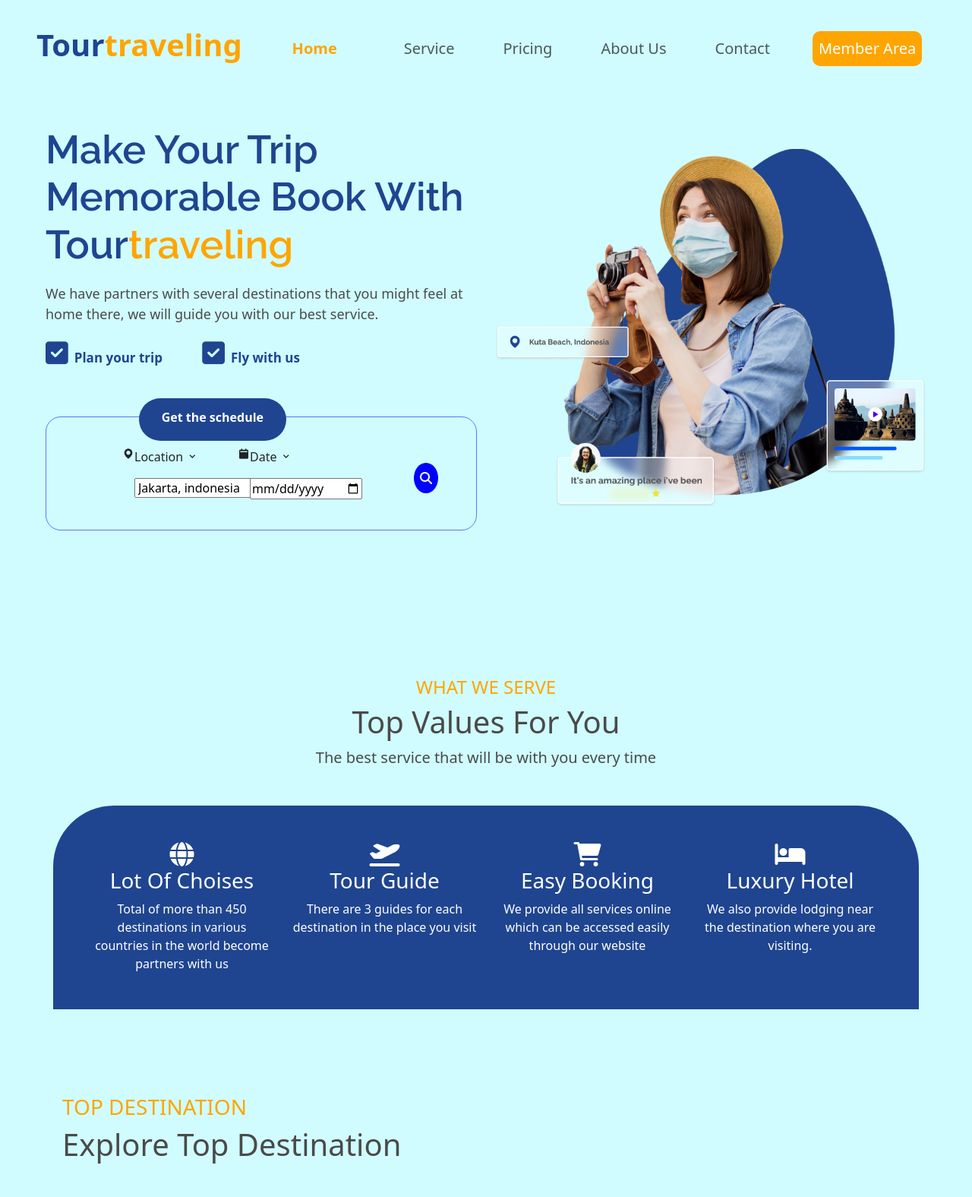
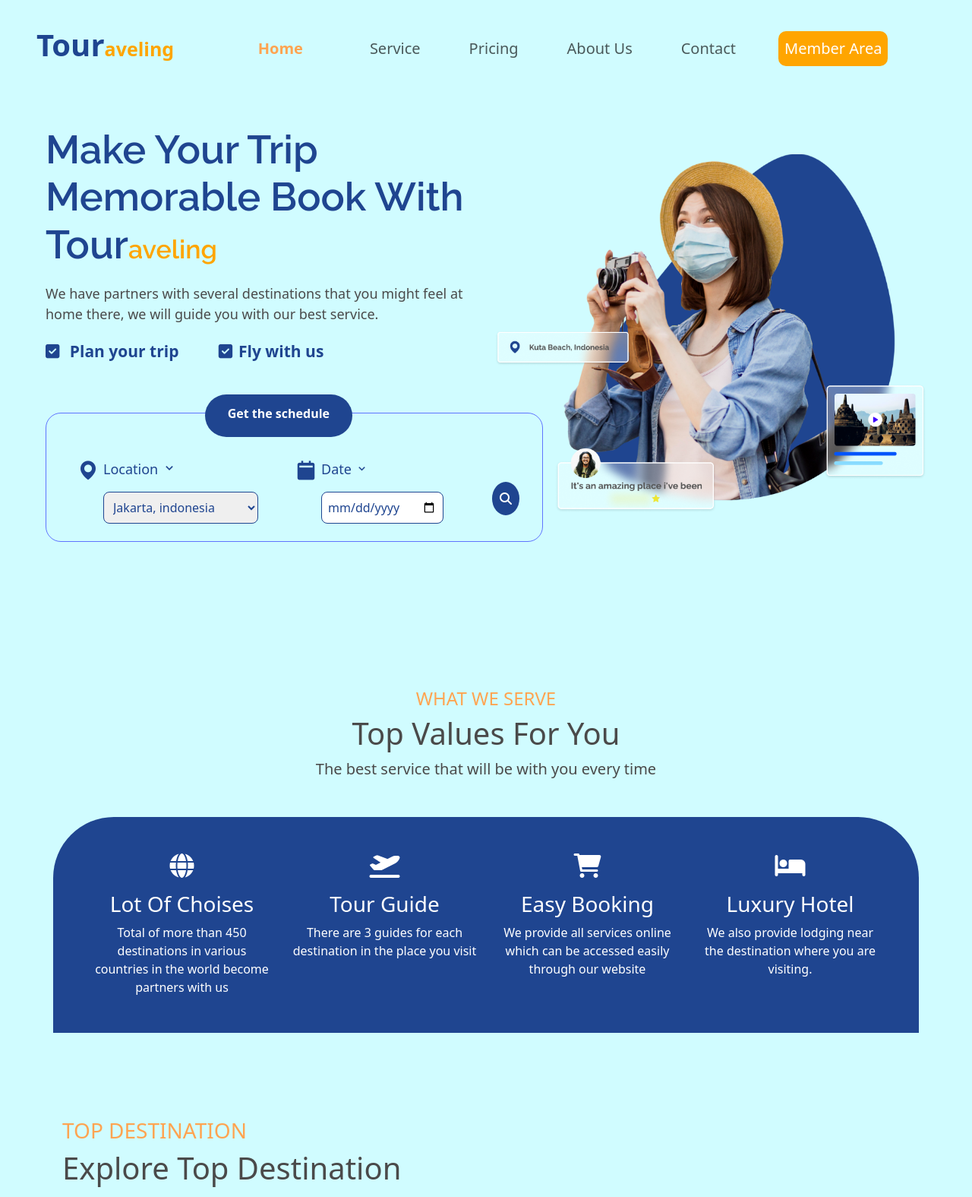
Before and after one commit to mbasyar/web-travel, a plain HTML site: page index.html in a window 1280 px wide. Shown: the top 1575 px of the page at 76% size. Drawn offline with nearby package versions, Linux system fonts and the light colour scheme.

Commit message:
edit page 1

```diff
--- a/index.html
+++ b/index.html
@@ -3,27 +3,36 @@
   <head>
     <meta charset="utf-8">
     <meta name="viewport" content="width=device-width, initial-scale=1">
-    <title>Tourtraveling</title>
+    <title>Travel App</title>
+    <!--animasi aos-->
     <link rel="stylesheet" href="https://unpkg.com/aos@next/dist/aos.css" />
+    <!--icon judul website-->
     <link rel="icon" href="./asssets/testi.png" type="image/x-icon">
+    <!--box-icon-->
     <link href='https://unpkg.com/boxicons@2.0.9/css/boxicons.min.css' rel='stylesheet'>
+    <!--css manual-->
     <link rel="stylesheet" href="./style.css">
+    <!--font awesome-->
     <link rel="stylesheet" href="https://cdnjs.cloudflare.com/ajax/libs/font-awesome/6.2.1/css/all.min.css">
-
+    <!--bootstrap-->
     <link href="https://cdn.jsdelivr.net/npm/bootstrap@5.3.0/dist/css/bootstrap.min.css" rel="stylesheet" integrity="sha384-9ndCyUaIbzAi2FUVXJi0CjmCapSmO7SnpJef0486qhLnuZ2cdeRhO02iuK6FUUVM" crossorigin="anonymous">
   </head>
+
+
   <body style="background-color: #D0FCFF;">
-    <!--navbar-->
+
+    <!--navbar bootstrap-->
     <nav class="navbar navbar-expand-lg py-4 ">
-      <div class="container-fluid px-5">
-        <a class="tour navbar-brand text-xl-center" href="#">Tour<span class="travel">traveling</span></a>
+      <div class="container-fluid px-md-5">
+        <a class="tour navbar-brand text-xl-center" href="#">Tour<span class="travel" style="font-size: 25px;">aveling</span></a>
         <button class="navbar-toggler" type="button" data-bs-toggle="collapse" data-bs-target="#navbarNav" aria-controls="navbarNav" aria-expanded="false" aria-label="Toggle navigation">
           <span class="navbar-toggler-icon"></span>
         </button>
         <div class="collapse navbar-collapse" id="navbarNav">
           <ul class="navbar-nav mx-auto">
             <li class="nav-item me-5">
-              <a class="nav-link mx-4 active" aria-current="page" href="#home" style="color: orange; font-weight: bold;">Home</a>
+              <a class="nav-link mx-md-4 active" aria-current="page" href="#home" style="color:
+              #FFA451; font-weight: bold;">Home</a>
             </li>
             <li class="nav-item me-5">
               <a class="nav-link " href="#service">Service</a>
@@ -44,39 +53,42 @@
         </div>
       </div>
     </nav>
-    <!--jumbotron home-->
+
+    <!--jumbotron area-->
     <div class="container-fluid mb-5 mt-5" id="home">
       <div class="row justify-content-center align-items-center p-0 px-md-5">
         <div class="content_left col-12 col-md-6" data-aos="fade-right" data-aos-duration="2000">
           <section class="mx-auto w-100">
-            <h1 class="tagline" style="font-weight: 900; font-size: xx-large;">Make Your Trip Memorable Book With Tour<span class="travel">traveling</span></h1>
-            <p style="font-size:18px; text-align:left; margin:20px 0px; color: #4a4a4a;">We have partners with several destinations that you might feel at home there, we will guide you with our best service. </p>
-            <span class="me-5" style="color: #1f4590; font-weight: bold; font-size: 17px;"><i class="fa-solid fa-square-check fa-2x me-2"></i>Plan your trip</span>
-            <span style="color: #1f4590; font-weight: bold; font-size: 17px;"><i class="fa-solid fa-square-check fa-2x me-2"></i>Fly with us</span> <br>
-            <div class="form-panel" style="margin-top: 4rem; border: 1px solid rgba(0, 0, 255, 0.541); border-radius: 20px; padding: 10px; padding-top: 20px; display: flex; position: relative; height: 150px;">
+            <h1 class="tagline" style="font-weight: 900; font-size: xx-large;">Make Your Trip Memorable Book With Tour<span class="travel" style="font-size: 34px;">aveling</span></h1>
+            <p style="font-size:18px; text-align:left; margin:20px 0px; font-weight: 500; color: #4a4a4a;">We have partners with several destinations that you might feel at home there, we will guide you with our best service. </p>
+            <span class="me-5" style="color: #1f4590; font-weight: bold; font-size: 21px;"><i class="fa-solid fa-square-check fa-1x me-2"></i>
+             Plan your trip</span>
+            <span style="color: #1f4590; font-weight: bold; font-size: 21px; margin-top: 200px;"><i class="fa-solid fa-square-check fa-1x me-2"></i>Fly with us</span> <br>
+            <div class="form-panel" style="margin-top: 4rem; border: 1px solid rgba(0, 0, 255, 0.541); border-radius: 20px; padding: 10px; padding-top: 20px; display: flex; position: relative; height: 170px; width: 655px;">
               <div class="title-form ms-5" style="background-color: #1f4590; color: white; position: absolute; top: -25px; right: 250px; border-radius: 30px; padding: 3px 30px;">
                   <p style="font-weight: semi-bold; margin-top: 10px; font-weight: bold">Get the schedule</p>
               </div>
-              <div class="form-location" style="position: absolute; left: 100px; top: 40px; display: flex;">
-                  <i class='bx bxs-map loc'></i>
+              <div class="form-location" style="position: absolute; left: 40px; top: 60px; display: flex;">
+                  <i class='bx bxs-map loc' style="font-size: 30px; color: #1f4590; margin-right: 5px;"></i>
                   <div class="location">
-                      <p>Location <i class='bx bx-chevron-down'></i></p>
-                      <select>
+                      <p style="font-size: 18px; font-weight: 800px; color: #1f4590;">Location <i class='bx bx-chevron-down' style="font-size: 20px;"></i></p>
+                      <select style="border: 1px solid #1f4590; border-radius: 8px; padding: 8px; color: #1f4590;">
                           <option value="">Jakarta, indonesia</option>
                           <option value="">Bali, indonesia</option>
                           <option value="">Yogyakarta, indonesia</option>
                       </select>
                   </div>
               </div>
-              <div class="form-date" style="position: absolute; right: 150px; top: 40px; display: flex;">
-                  <i class='bx bxs-calendar-alt cal'></i>
+              <div class="form-date" style="position: absolute; right: 130px; top: 60px; display: flex;">
+                  <i class='bx bxs-calendar-alt cal' style="font-size: 30px; color: #1f4590; margin-right: 5px;"></i>
                   <div class="date">
-                      <p>Date <i class='bx bx-chevron-down'></i></p>
-                      <input type="date">
+                      <p style="font-size: 18px; font-weight: 800px; color: #1f4590;">Date <i class='bx bx-chevron-down'></i></p>
+                      <input type="date" style="border: 1px solid #1f4590; border-radius: 8px; padding: 8px; color: #1f4590;">
                   </div>
               </div>
-              <div class="search rounded-circle p-2" style="position: absolute; right: 50px; top: 60px; background-color: blue; ">
-            <i class="fa-solid fa-magnifying-glass fa-1x text-white"></i>
+              <div class="search rounded-circle" style="position: absolute; right: 30px; top: 90px; background-color:
+#1f4590; padding: 10px;">
+            <i class="fa-solid fa-magnifying-glass fa-1x text-white" style="color: #1f4590;"></i>
           </div>
           </div>
 
@@ -93,7 +105,8 @@
     <!--konten 1 service-->
     <div class="container mt-5" id="service">
       <div class="section text-center">
-        <h4 style="color: orange; font-weight: semi-bold; text-transform: uppercase;">what we serve</h4>
+        <h4 style="color:
+#FFA451; font-weight: semi-bold; text-transform: uppercase;">what we serve</h4>
         <h1 style="color: #4a4a4a; font-size: 40px;">Top Values For You</h1>
         <p style="color: #4a4a4a; font-size: 20px;"> The best service that will be with you every time</p>
       </div>
@@ -102,12 +115,12 @@
     <div class="container-fluid mt-5">
       <div class="container p-5" style="border-top-left-radius: 80px; border-top-right-radius: 80px; background-color: #1f4590;" data-aos="fade-up" data-aos-duration="2000">
         <div class="row" style="background-color: #1f4590;"  >
-          <div class="col-3 text-center" style="position: relative;">
+          <div class="col-12 col-md-3 text-center" style="position: relative;">
             <div class="text-white" style="background-color: #1f4590;">
               <div class="card-logo">
                 <i class="fa-solid fa-globe fa-2x" width="50px" height="50px"></i>
               </div>
-              <div class="card-title">
+              <div class="card-title mt-3">
                 <h3>Lot Of Choises</h3>
               </div>
               <div class="card-desc">Total of more than 450 destinations
@@ -117,12 +130,12 @@
             </div>
           </div>
 
-          <div class="col-3 text-center">
+          <div class="col-12 col-md-3 text-center">
             <div class="text-white" style="background-color: #1f4590;">
               <div class="card-logo">
                 <i class="fa-solid fa-plane-departure fa-2x" width="50px" height="50px"></i>
               </div>
-              <div class="card-title">
+              <div class="card-title mt-3">
                 <h3>Tour Guide</h3>
               </div>
               <div class="card-desc">
@@ -130,12 +143,12 @@
                 destination in the place you visit
               </div>
             </div>
-          </div><div class="col-3 text-center">
+          </div><div class="col-12 col-md-3 text-center">
             <div class="text-white" style="background-color: #1f4590;">
               <div class="card-logo">
                 <i class="fa-solid fa-cart-shopping fa-2x"  width="50px" height="50px" ></i>
               </div>
-              <div class="card-title">
+              <div class="card-title mt-3">
                 <h3>Easy Booking</h3>
               </div>
               <div class="card-desc">
@@ -144,12 +157,12 @@
                         through our website
               </div>
             </div>
-          </div><div class="col-3 text-center">
+          </div><div class="col-12 col-md-3 text-center">
             <div class="text-white" style="background-color: #1f4590;">
               <div class="card-logo">
                 <i class="fa-solid fa-bed fa-2x"  width="50px" height="50px"></i>
               </div>
-              <div class="card-title">
+              <div class="card-title mt-3">
                 <h3>Luxury Hotel</h3>
               </div>
               <div class="card-desc">
@@ -166,19 +179,20 @@
     <!--konten3 pricing-->
     <div class="container-fluid" style="margin-top: 7rem;" id="pricing">
       <div class="container my-5">
-        <h3 style="color: orange; font-weight: semi-bold; text-transform: uppercase;" data-aos="fade-right" data-aos-duration="2000">TOP DESTINATION</h3>
+        <h3 style="color:
+#FFA451; font-weight: semi-bold; text-transform: uppercase;" data-aos="fade-right" data-aos-duration="2000">TOP DESTINATION</h3>
         <h1 style="color: #4a4a4a; font-size: 40px" data-aos="fade-right" data-aos-duration="2000">Explore Top Destination</h1>
       </div>
       <div class="section2">
         <div class="container">
           <div class="row">
-            <div class="col-3" data-aos="fade-up" data-aos-duration="2000">
+            <div class="col-md-3 col-12 mb-4" data-aos="fade-up" data-aos-duration="2000">
               <div class="card-box" style="background-image: url(./asssets/jogja.webp); background-size: cover;">
                 <div class="section-card">
                     <div class="duo-card mx-auto flex px-2">
                       <span class="btn btn-warning text-white ms-5 my-3">beach</span>
                       <span class="btn btn-primary rounded-circle ms-5 my-3" style="width: 68px; height: 68px; justify-content: center; align-items: center; padding-top: 20px;">$350</span>
-                      <h3 class="text-start">Kuta Indonesia</h3>
+                      <h3 class="text-start">Kuta, Indonesia</h3>
                       <p class="text-start">Lorem ipsum dolor sit amet consectetur adipisicing elit. Exercitationem, neque aut! Qui repellendus corporis quibusdam soluta dicta perferendis repudiandae. Laudantium?</p>
                       <div class="btn btn-warning text-white" style="margin-left: 110px; margin-top: 25px;">detail</div>
                     </div>
@@ -186,37 +200,37 @@
               </div>
             </div>
 
-            <div class="col-3" data-aos="fade-up" data-aos-duration="2000" data-aos-delay="200">
+            <div class="col-md-3 col-12 mb-4" data-aos="fade-up" data-aos-duration="2000" data-aos-delay="200">
               <div class="card-box" style="background-image: url(./asssets/wisata.webp); width: 300px; height: 400px; background-size: cover;">
                 <div class="section-card">
                     <div class="duo-card mx-auto flex px-2">
                       <span class="btn btn-warning text-white ms-5 my-3">beach</span>
                       <span class="btn btn-primary rounded-circle ms-5 my-3" style="width: 68px; height: 68px; justify-content: center; align-items: center; padding-top: 20px;">$350</span>
-                      <h3 class="text-start">Kuta Indonesia</h3>
+                      <h3 class="text-start">Bangkok, Thailand</h3>
                       <p class="text-start">Lorem ipsum dolor sit amet consectetur adipisicing elit. Exercitationem, neque aut! Qui repellendus corporis quibusdam soluta dicta perferendis repudiandae. Laudantium?</p>
                       <div class="btn btn-warning text-white" style="margin-left: 110px; margin-top: 25px;">detail</div>
                     </div>
                   </div>
               </div>
-            </div>  <div class="col-3" data-aos="fade-up" data-aos-duration="2000" data-aos-delay="400">
+            </div>  <div class="col-md-3 col-12 mb-4" data-aos="fade-up" data-aos-duration="2000" data-aos-delay="400">
               <div class="card-box" style="background-image: url(./asssets/wisata2.jpg); width: 300px; height: 400px; background-size: cover;">
                 <div class="section-card">
                     <div class="duo-card mx-auto flex px-2">
                       <span class="btn btn-warning text-white ms-5 my-3">beach</span>
                       <span class="btn btn-primary rounded-circle ms-5 my-3" style="width: 68px; height: 68px; justify-content: center; align-items: center; padding-top: 20px;">$350</span>
-                      <h3 class="text-start">Kuta Indonesia</h3>
+                      <h3 class="text-start">Bali, Indonesia</h3>
                       <p class="text-start">Lorem ipsum dolor sit amet consectetur adipisicing elit. Exercitationem, neque aut! Qui repellendus corporis quibusdam soluta dicta perferendis repudiandae. Laudantium?</p>
                       <div class="btn btn-warning text-white" style="margin-left: 110px; margin-top: 25px;">detail</div>
                     </div>
                   </div>
               </div>
-            </div>  <div class="col-3" data-aos="fade-up" data-aos-duration="2000" data-aos-delay="600">
+            </div>  <div class="col-md-3 col-12 mb-4" data-aos="fade-up" data-aos-duration="2000" data-aos-delay="600">
               <div class="card-box" style="background-image: url(./asssets/produk.png); width: 300px; height: 400px; background-size: cover;">
                 <div class="section-card">
                     <div class="duo-card mx-auto flex px-2">
                       <span class="btn btn-warning text-white ms-5 my-3">beach</span>
                       <span class="btn btn-primary rounded-circle ms-5 my-3" style="width: 68px; height: 68px; justify-content: center; align-items: center; padding-top: 20px;">$350</span>
-                      <h3 class="text-start">Kuta Indonesia</h3>
+                      <h3 class="text-start">Yogya, Indonesia</h3>
                       <p class="text-start">Lorem ipsum dolor sit amet consectetur adipisicing elit. Exercitationem, neque aut! Qui repellendus corporis quibusdam soluta dicta perferendis repudiandae. Laudantium?</p>
                       <div class="btn btn-warning text-white" style="margin-left: 110px; margin-top: 25px;">detail</div>
                     </div>
@@ -248,17 +262,21 @@
     <div class="container-fluid" style="margin-top: 7rem;" id="about">
       <div class="container">
         <div class="row justify-content-center align-items-center" >
-          <div class="col-6" data-aos="fade-right" data-aos-duration="2000" data-aos-delay="200">
+          <div class="col-md-6 col-10" data-aos="fade-right" data-aos-duration="2000" data-aos-delay="200">
             <img src="./asssets/statistik.png" alt="" width="450px" height="500px">
           </div>
-          <div class="col-6 p-5" data-aos="fade-left"  data-aos-duration="2000">
-            <h4 style="color: orange; font-weight: semi-bold; text-transform: uppercase;">OUR PERFORMANCE</h4>
+          <div class="col-md-6 col-10 p-5" data-aos="fade-left"  data-aos-duration="2000">
+            <h4 style="color:
+#FFA451; font-weight: semi-bold; text-transform: uppercase;">OUR PERFORMANCE</h4>
             <h1 style="font-weight: 600;">Most people are satisfied with our service</h1>
             <p style="font-size: 22px;">We always provide the best service to customers, we will direct you from ordering tickets to the journey</p>
             <div class="exp" style="display: flex;">
-             <span class="me-5  text-center"><h3 style="color: orange; font-size: 40px; font-weight: 700;">20</h3>years experience</span>
-             <span class="me-5  text-center"><h3 style="color: orange; font-size: 40px; font-weight: 700;">300++</h3>Destination Collaboration</span>
-             <span class="me-3 text-center"><h3 style="color: orange; font-size: 40px; font-weight: 700;">2k++</h3>Customers Happy</span>
+             <span class="me-5  text-center"><h3 style="color:
+#FFA451; font-size: 40px; font-weight: 700;">20</h3>years experience</span>
+             <span class="me-5  text-center"><h3 style="color:
+#FFA451; font-size: 40px; font-weight: 700;">300++</h3>Destination Collaboration</span>
+             <span class="me-3 text-center"><h3 style="color:
+#FFA451; font-size: 40px; font-weight: 700;">2k++</h3>Customers Happy</span>
             </div>
           </div>
         </div>
@@ -269,7 +287,8 @@
     <div class="container-fluid" style="margin-top: 10rem;">
       <div class="row">
         <div class="col-6 p-5" data-aos="fade-right" data-aos-duration="2000">
-          <h3 style="color: orange;">WHAT THEY SAID ?</h3>
+          <h3 style="color:
+#FFA451;">WHAT THEY SAID ?</h3>
           <h1 style="font-family: 'Raleway', sans-serif; font-weight: 600">What customers say about their experience with us</h1>
           <p>They say what they feel, most of them say they are very satisfied, especially satisfied because they are always guided and directed to between destinations so that they are not confused, and also the provision of comfortable lodging does not have to pay a lot to get it all</p>
         </div>
@@ -293,7 +312,8 @@
 
     <!--konten8 contact-->
     <div class="container-fluid" id="contact">
-      <div class="container mt-5" style="background-color: orange; width: 100%; height: 20rem; border-radius: 20px;">
+      <div class="container mt-5" style="background-color:
+#FFA451; width: 100%; height: 20rem; border-radius: 20px;">
         <div class="tekz" style="padding-top: 50px; padding-left: 100px;">
            <h1 style="font-family: 'Raleway', sans-serif;
            font-weight: 800;">ARE YOU NEW MEMBER FOR THIS TRIP ?</h1>
--- a/style.css
+++ b/style.css
@@ -5,7 +5,7 @@ body {
     padding: 0px;
     /* font-family: 'Poppins', sans-serif; */
     font-family: 'Raleway', sans-serif;
-    background-color: red;
+    scroll-behavior: smooth;
 }
 .tour {
     font-size: 40px !important;
```
